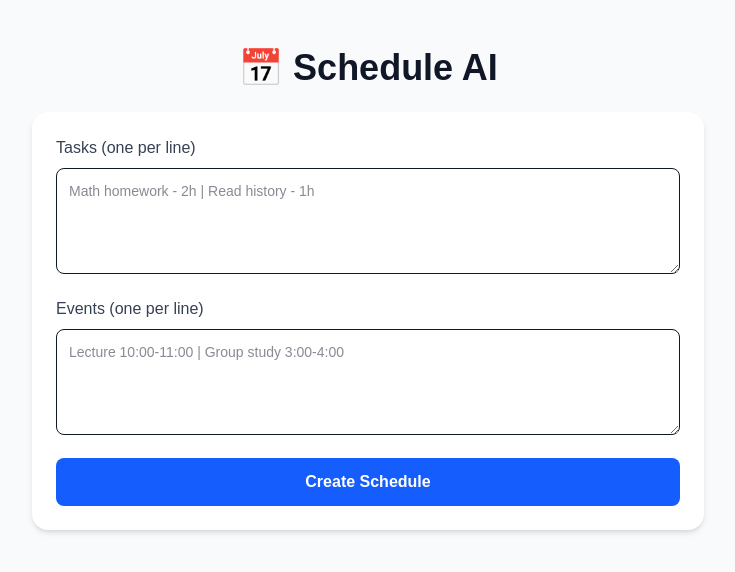
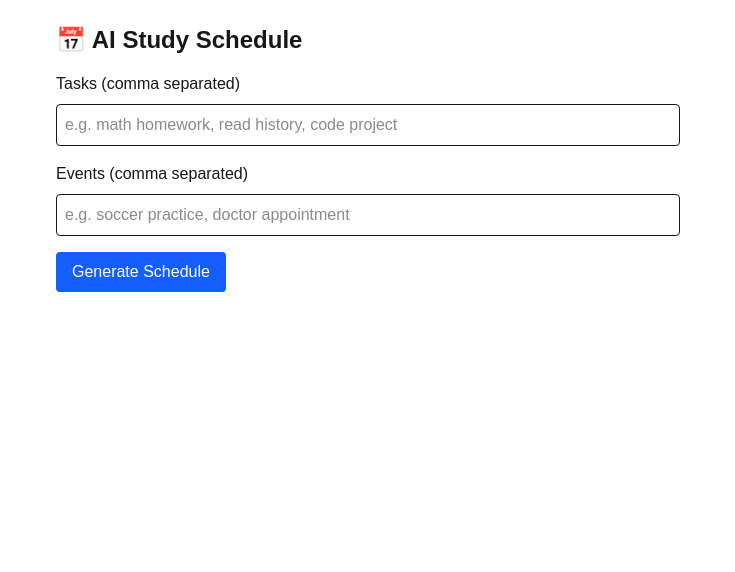
Before and after one commit to CatherineChiu809/scheduleai, a Next.js app: page / in a window 1280 px wide. Shown: the top 572 px of the page, without its empty margins (272-1007 px from the left). Built offline with nearby package versions, Linux system fonts and the light colour scheme.

Commit message:
hopefully this creates a basic form of my website

```diff
--- a/app/api/schedule/route.js
+++ b/app/api/schedule/route.js
@@ -11,7 +11,7 @@ export async function POST(req) {
     const { tasks = [], events = [] } = body;
 
     const completion = await client.chat.completions.create({
-      model: "llama3-70b-8192", // free Groq model
+      model: "llama-3.3-70b-versatile",
       messages: [
         {
           role: "system",
--- a/app/page.tsx
+++ b/app/page.tsx
@@ -1,119 +1,85 @@
 "use client";
 
-import { useEffect, useState } from "react";
+import { useState } from "react";
 
 export default function Page() {
-  const [mounted, setMounted] = useState(false);
-  const [tasks, setTasks] = useState("");
-  const [events, setEvents] = useState("");
+  const [taskInput, setTaskInput] = useState("");
+  const [eventInput, setEventInput] = useState("");
+  const [schedule, setSchedule] = useState<string | null>(null);
   const [loading, setLoading] = useState(false);
-  const [schedule, setSchedule] = useState<string | null>(null);
   const [error, setError] = useState<string | null>(null);
 
-  // Prevent hydration mismatch
-  useEffect(() => {
-    setMounted(true);
-  }, []);
-
-  async function handleSubmit(e: React.FormEvent<HTMLFormElement>) {
-    e.preventDefault();
+  const handleSubmit = async () => {
     setLoading(true);
     setError(null);
-    setSchedule(null);
+
+    // Split user input into arrays safely
+    const tasks = taskInput
+      .split(",")
+      .map((t) => t.trim())
+      .filter((t) => t.length > 0);
+
+    const events = eventInput
+      .split(",")
+      .map((ev) => ev.trim())
+      .filter((ev) => ev.length > 0);
 
     try {
       const res = await fetch("/api/schedule", {
         method: "POST",
         headers: { "Content-Type": "application/json" },
-        body: JSON.stringify({
-          tasks: tasks
-            .split("\n")
-            .map((t) => t.trim())
-            .filter(Boolean),
-          events: events
-            .split("\n")
-            .map((ev) => ev.trim())
-            .filter(Boolean),
-        }),
+        body: JSON.stringify({ tasks, events }),
       });
 
       if (!res.ok) {
-        throw new Error(`Server error: ${res.status}`);
+        throw new Error(`Error: ${res.status}`);
       }
 
-      const data: { schedule: string } = await res.json();
+      const data = await res.json();
       setSchedule(data.schedule);
-    } catch (err: unknown) {
-      if (err instanceof Error) {
-        setError(err.message);
-      } else {
-        setError("Something went wrong.");
-      }
+    } catch (err: any) {
+      setError(err.message || "Something went wrong");
     } finally {
       setLoading(false);
     }
-  }
-
-  // Don’t render until client mounts
-  if (!mounted) {
-    return null;
-  }
+  };
 
   return (
-    <main className="min-h-screen bg-gray-50 flex flex-col items-center justify-start py-12 px-4">
-      <h1 className="text-4xl font-bold mb-6 text-gray-900">📅 Schedule AI</h1>
+    <main className="p-6 max-w-2xl mx-auto">
+      <h1 className="text-2xl font-bold mb-4">📅 AI Study Schedule</h1>
 
-      <form
-        onSubmit={handleSubmit}
-        className="w-full max-w-2xl bg-white p-6 rounded-2xl shadow-md space-y-4"
-      >
-        <div>
-          <label className="block font-medium mb-2 text-gray-700">
-            Tasks (one per line)
-          </label>
-          <textarea
-            value={tasks}
-            onChange={(e) => setTasks(e.target.value)}
-            placeholder="Math homework - 2h | Read history - 1h"
-            className="w-full border rounded-lg p-3 text-sm text-gray-900"
-            rows={4}
+      <label className="block mb-2 font-medium">Tasks (comma separated)</label>
+      <input
+        type="text"
+        value={taskInput}
+        onChange={(e) => setTaskInput(e.target.value)}
+        className="w-full border rounded p-2 mb-4"
+        placeholder="e.g. math homework, read history, code project"
       />
-        </div>
 
-        <div>
-          <label className="block font-medium mb-2 text-gray-700">
-            Events (one per line)
-          </label>
-          <textarea
-            value={events}
-            onChange={(e) => setEvents(e.target.value)}
-            placeholder="Lecture 10:00-11:00 | Group study 3:00-4:00"
-            className="w-full border rounded-lg p-3 text-sm text-gray-900"
-            rows={4}
+      <label className="block mb-2 font-medium">Events (comma separated)</label>
+      <input
+        type="text"
+        value={eventInput}
+        onChange={(e) => setEventInput(e.target.value)}
+        className="w-full border rounded p-2 mb-4"
+        placeholder="e.g. soccer practice, doctor appointment"
       />
-        </div>
 
       <button
-          type="submit"
+        onClick={handleSubmit}
         disabled={loading}
-          className="w-full bg-blue-600 text-white font-semibold py-3 px-4 rounded-lg hover:bg-blue-700 disabled:bg-gray-400 transition-colors"
+        className="bg-blue-600 text-white px-4 py-2 rounded hover:bg-blue-700 disabled:opacity-50"
       >
-          {loading ? "Generating..." : "Create Schedule"}
+        {loading ? "Generating..." : "Generate Schedule"}
       </button>
-      </form>
 
-      {error && (
-        <p className="mt-6 text-red-600 font-medium">❌ {error}</p>
-      )}
+      {error && <p className="text-red-600 mt-4">{error}</p>}
 
       {schedule && (
-        <div className="mt-8 w-full max-w-2xl bg-white p-6 rounded-2xl shadow-md">
-          <h2 className="text-xl font-semibold mb-3 text-gray-900">
-            Generated Schedule
-          </h2>
-          <pre className="whitespace-pre-wrap text-gray-800 text-sm">
-            {schedule}
-          </pre>
+        <div className="mt-6 p-4 border rounded bg-gray-50 whitespace-pre-line">
+          <h2 className="font-semibold mb-2">Your Schedule:</h2>
+          <p>{schedule}</p>
         </div>
       )}
     </main>
```
Also changed, not shown: package.json (+6 -4 lines), 1 other file (tests, documents, lock files or other folders). Lines whose indentation alone changed are shown as unchanged.
